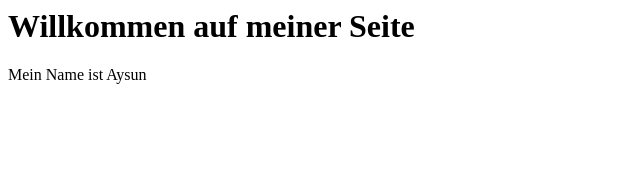
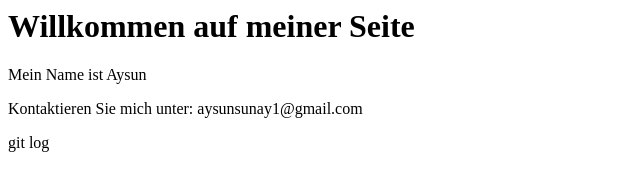
Before and after one commit to Iceman-cologne/jee6, a plain HTML site: page index.html in a window 1280 px wide. Shown: the whole page, without its empty margins (0-640 px from the left). Drawn offline with Linux system fonts and the light colour scheme.

Commit message:
Vierte Version

```diff
--- a/index.html
+++ b/index.html
@@ -6,7 +6,8 @@
 
 		<h1>Willkommen auf meiner Seite</h1>
 		<p>Mein Name ist Aysun</P>
+		<p>Kontaktieren Sie mich unter: aysunsunay1@gmail.com</p>
 
 	</body>
 
-</html>
+</html>git log
```
